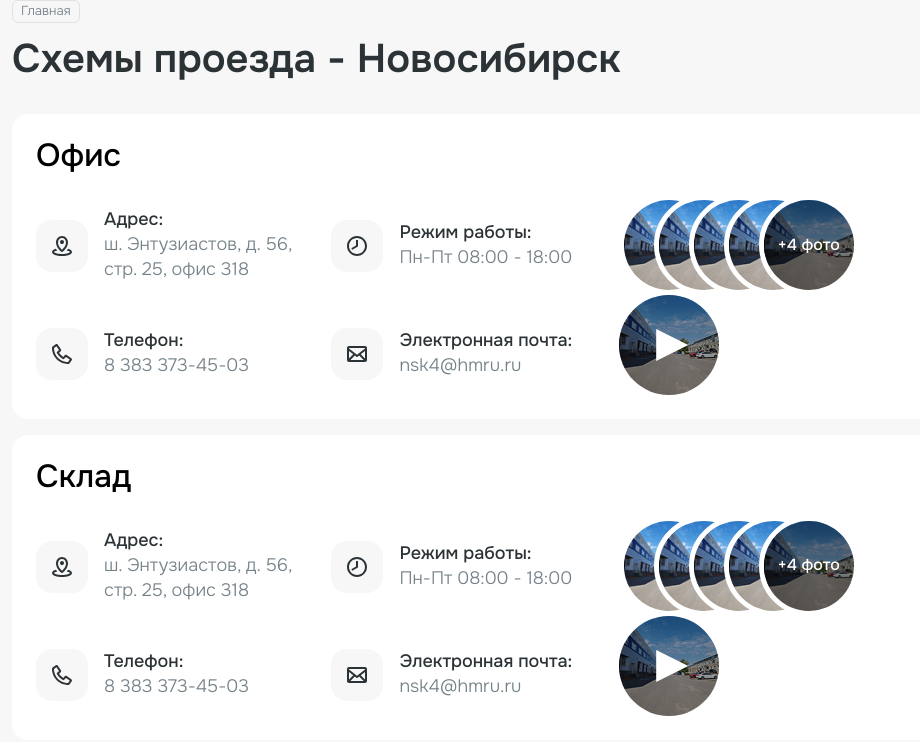
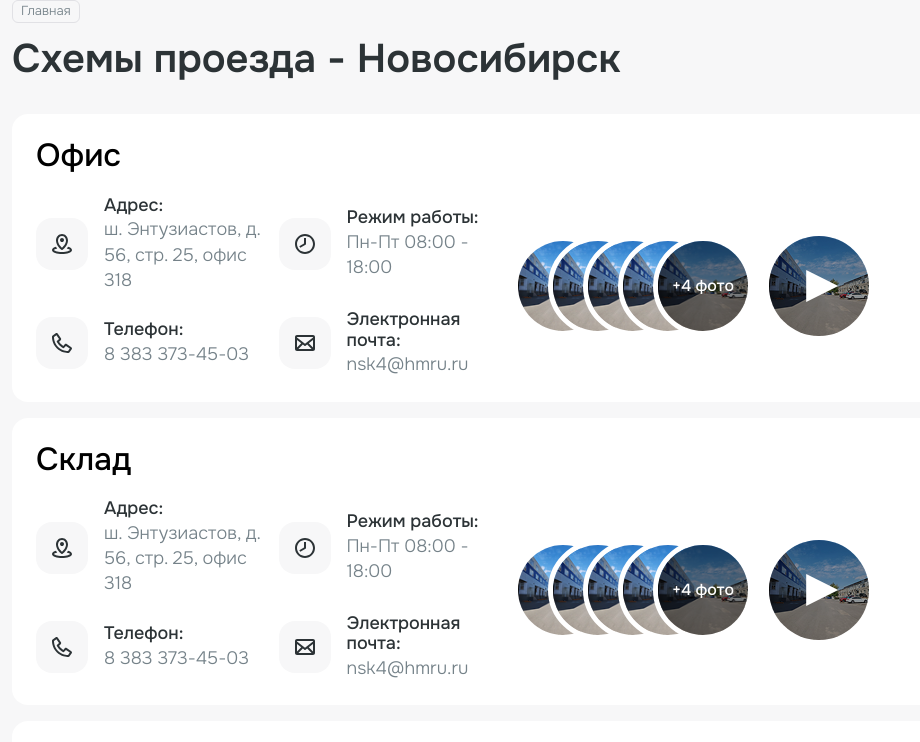
Before and after one commit to aisalkyn4160/hmru-scheme-page, a website built with Vite: page index.html in a window 1280 px wide. Shown: the top 742 px of the page, without its empty margins (0-920 px from the left). Built offline with nearby package versions, Linux system fonts and the light colour scheme; what maska would draw is missing.

Commit message:
adding gap to sheme item, removing flex wrap from scheme gallery

```diff
--- a/sass/blocks/scheme.scss
+++ b/sass/blocks/scheme.scss
@@ -11,7 +11,7 @@
     background: #FFFFFF;
     border-radius: 16px;
     padding: 24px;
-    gap: 20px;
+    gap: 40px;
     &_content{
       flex-grow: 1;
     }
@@ -89,7 +89,6 @@
   &__gallery {
     display: flex;
     align-items: center;
-    flex-wrap: wrap;
     column-gap: 16px;
     width: 360px;
   }
```
